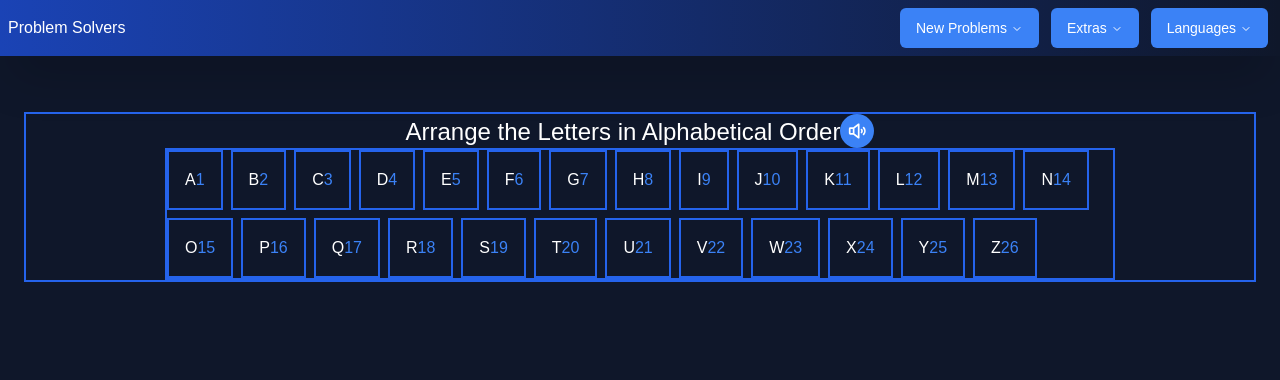
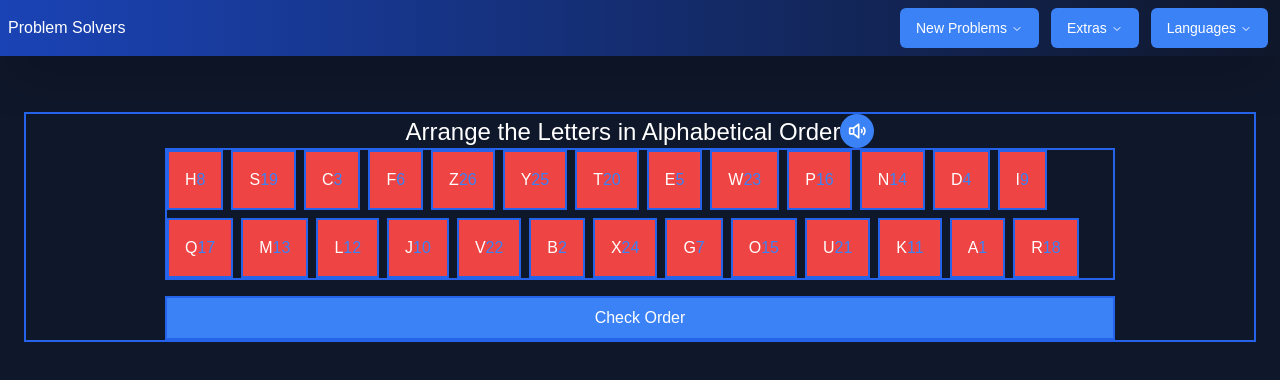
Before and after one commit to bartswierz/learning-game, a React (Vite) app: page /alphabetical-order in a window 1280 px wide. Shown: the top 380 px of the page. Built offline with nearby package versions, Linux system fonts and the light colour scheme; a web font is replaced by a local one.

Commit message:
progress made on the functionality for the alphabetical order

```diff
--- a/src/components/ui/AlphabeticalOrder/AlphabeticalOrder.tsx
+++ b/src/components/ui/AlphabeticalOrder/AlphabeticalOrder.tsx
@@ -9,35 +9,37 @@ import DragAndDrop from "./DragAndDrop";
 type AlphabetDataType = {
   id: number;
   letter: string;
+  isCorrectPos: boolean;
 };
 
 const alphabetData: AlphabetDataType[] = [
-  { id: 1, letter: "A" },
-  { id: 2, letter: "B" },
-  { id: 3, letter: "C" },
-  { id: 4, letter: "D" },
-  { id: 5, letter: "E" },
-  { id: 6, letter: "F" },
-  { id: 7, letter: "G" },
-  { id: 8, letter: "H" },
-  { id: 9, letter: "I" },
-  { id: 10, letter: "J" },
-  { id: 11, letter: "K" },
-  { id: 12, letter: "L" },
-  { id: 13, letter: "M" },
-  { id: 14, letter: "N" },
-  { id: 15, letter: "O" },
-  { id: 16, letter: "P" },
-  { id: 17, letter: "Q" },
-  { id: 18, letter: "R" },
-  { id: 19, letter: "S" },
-  { id: 20, letter: "T" },
-  { id: 21, letter: "U" },
-  { id: 22, letter: "V" },
-  { id: 23, letter: "W" },
-  { id: 24, letter: "X" },
-  { id: 25, letter: "Y" },
-  { id: 26, letter: "Z" },
+  { id: 1, letter: "A", isCorrectPos: false },
+  { id: 2, letter: "B", isCorrectPos: false },
+  { id: 3, letter: "C", isCorrectPos: false },
+  { id: 4, letter: "D", isCorrectPos: false },
+  // TODO - uncomment the rest once functionality is done - testing on a smaller number of letters first for a cleaner console log
+  { id: 5, letter: "E", isCorrectPos: false },
+  { id: 6, letter: "F", isCorrectPos: false },
+  { id: 7, letter: "G", isCorrectPos: false },
+  { id: 8, letter: "H", isCorrectPos: false },
+  { id: 9, letter: "I", isCorrectPos: false },
+  { id: 10, letter: "J", isCorrectPos: false },
+  { id: 11, letter: "K", isCorrectPos: false },
+  { id: 12, letter: "L", isCorrectPos: false },
+  { id: 13, letter: "M", isCorrectPos: false },
+  { id: 14, letter: "N", isCorrectPos: false },
+  { id: 15, letter: "O", isCorrectPos: false },
+  { id: 16, letter: "P", isCorrectPos: false },
+  { id: 17, letter: "Q", isCorrectPos: false },
+  { id: 18, letter: "R", isCorrectPos: false },
+  { id: 19, letter: "S", isCorrectPos: false },
+  { id: 20, letter: "T", isCorrectPos: false },
+  { id: 21, letter: "U", isCorrectPos: false },
+  { id: 22, letter: "V", isCorrectPos: false },
+  { id: 23, letter: "W", isCorrectPos: false },
+  { id: 24, letter: "X", isCorrectPos: false },
+  { id: 25, letter: "Y", isCorrectPos: false },
+  { id: 26, letter: "Z", isCorrectPos: false },
 ];
 
 const AlphabeticalOrder = () => {
@@ -47,7 +49,7 @@ const AlphabeticalOrder = () => {
         Arrange the Letters in Alphabetical Order
         <TextToSpeech text="Arrange the Letters in Alphabetical Order" />
       </h2>
-      <DragAndDrop list={alphabetData} />
+      <DragAndDrop list={alphabetData} correctOrder={alphabetData} />
     </div>
   );
 };
--- a/src/components/ui/AlphabeticalOrder/DragAndDrop.tsx
+++ b/src/components/ui/AlphabeticalOrder/DragAndDrop.tsx
@@ -1,21 +1,47 @@
-import { useState } from "react";
+import { useEffect, useState } from "react";
 import { DndContext, closestCorners, useSensors, PointerSensor, useSensor, TouchSensor, KeyboardSensor } from "@dnd-kit/core";
 import { arrayMove, SortableContext, sortableKeyboardCoordinates } from "@dnd-kit/sortable";
 import DraggableItem from "./DraggableItem";
+import { shuffle } from "lodash";
 
 type ListType = {
   id: number;
   letter: string;
+  isCorrectPos: boolean;
 };
 
 interface DragAndDropProps {
   list: ListType[];
+  correctOrder: ListType[];
 }
 
-const DragAndDrop = ({ list }: DragAndDropProps) => {
-  const [correctOrder, setCorrectOrder] = useState(list);
-  const [alphabetList, setAlphabetList] = useState(list);
+/** TODO - may be able to refactor to one list once we have the functionality in place
+ * 1. Shuffle the list of letters to start
+ * 2. User can drag and drop the letters to arrange them in alphabetical order
+ * 3. Once the user has arranged the letters in the correct order, we can check if the order is correct
+ * Plan #1  4. Idea - we can use the ID of the changed element to determine if it is in the correct position. Example: b = id: 2, if we move b into the 2nd position, we should set the background to green indicating the correct position
+ *          4b - We should also LOCK the letter in place to prevent users from moving it again, this can cause confusion if they are able to move it again
+ *          5. If the user places the letter in the WRONG location, we can change the background of the letter to red
+ *            5b - this could be temporary for 2-3 seconds and then go back to  the default color. The goal of this is to provide feedback to the user that the letter is in the wrong location
+ *
+ * *******
+ * Plan #2
+ * Since our drag moves the entire row one to the right or left, it makes more sense to add a button that the user can click that will then check each position of the letters to see if they are in the correct order
+ * 1. This requires going through the entire list and comparing our id position against the answer key that is the alphabet list in order
+ * 2. If the user clicks the button and the letters are in the correct order, we can display a message that the letters are in the correct order IF ALL letters are in the correct order
+ * 2a. If there are only a few letters correct, we should LOCK the correct positions and change the background color to green
+ * 3. If the user gets all correct, we should display a button that allow the user to shuffle the letters again to try again
+ */
+const DragAndDrop = ({ list, correctOrder }: DragAndDropProps) => {
+  const [answerKey, setAnswerKey] = useState(correctOrder);
 
+  // TODO - use the list given and ADD a third property to the object that will be used to determine if the letter is in the correct position - correct: boolean
+  const [alphabetList, setAlphabetList] = useState(shuffle(list));
+  console.log("alphabetList: ", alphabetList);
+
+  useEffect(() => {
+    console.log("alphabetList: ", alphabetList);
+  }, [alphabetList]);
   const getAlphabetPos = (id: number) => {
     return alphabetList.findIndex((alphabet) => alphabet.id === id);
   };
@@ -46,18 +72,74 @@ const DragAndDrop = ({ list }: DragAndDropProps) => {
     }
   };
 
+  {
+    /* On click we will check the users order by comparing each letter's position agianst the answer key */
+  }
+  const handleCheckAnswer = () => {
+    // TODO - check the alphabetList against the answer
+    // console.log("Checking Answer - initial alphabetList: ", alphabetList);
+    // console.log("answer key: ", answer);
+    // For each is good because we do want to update this list
+    // const updatedAlphabetList = alphabetList.forEach(({ id, letter, isCorrectPos }) => {
+    // We are mapping over the answer key because the id will be in order to prevent going pasted the length of the array
+
+    // TODO - the background color WORKS, but we have a BUG with a second click of the check answers automatically sets the letters in the correct order because we are returning the id, letter from the answerKey instead of the alphabetList
+    const updatedAlphabetList = answerKey.map(({ id, letter, isCorrectPos }) => {
+      console.log(`${id}: ${letter} - isCorrectPos: ${isCorrectPos}`);
+
+      // Check if the id matches the correctOrder
+      // IF IT DOES - set isCorrectPos to true -> this will allow us to change the background color to green as a way to track progress
+      console.log("user letter:", letter, "answer[id].letter: ", alphabetList[id - 1].letter);
+
+      const userLetter = alphabetList[id - 1].letter;
+      const userLetterID = alphabetList[id - 1].id;
+
+      if (letter === userLetter) {
+        console.log("Correct Position: ", id);
+        return { id: userLetterID, letter: userLetter, isCorrectPos: true };
+        // return { id: alphabetList[id - 1].id, letter: alphabetList[id - 1].letter, isCorrectPos: true };
+      }
+      // else {
+      console.log("Incorrect! - userLetter: ", userLetter, "answerLetter: ", letter);
+      // return { id, letter, isCorrectPos: false };
+      return { id: userLetterID, letter: userLetter, isCorrectPos: false };
+      // }
+
+      // IF IT DOES NOT - set isCorrectPos to false ONLY if its not already false
+    });
+
+    console.log("updatedAlphabetList: ", updatedAlphabetList);
+    setAlphabetList(updatedAlphabetList);
+
+    // TODO - update alphabetList state once we finish checking each letter
+    // setAlphabetList(updatedAlphabetList);
+    // Loop through the alphabetList and compare the id to the correctOrder
+    // Each loop if its true, we will set the id to true
+  };
+
   return (
     <div>
       <DndContext collisionDetection={closestCorners} onDragEnd={handleDragEnd} sensors={sensors}>
         {/* <SortableContext items={alphabetList} strategy={verticalListSortingStrategy}> */}
         <SortableContext items={alphabetList}>
           <div className="flex flex-row flex-wrap gap-2 bb max-w-[950px]">
-            {alphabetList.map((alphabet) => (
-              <DraggableItem key={alphabet.id} id={alphabet.id} text={alphabet.letter} />
+            {alphabetList.map(({ id, letter, isCorrectPos }) => (
+              <DraggableItem
+                key={id}
+                id={id}
+                text={letter}
+                className={`bb hover:border-blue-400 transition-colors duration-200 ${isCorrectPos ? "bg-green-500" : "bg-red-500"}`}
+              />
             ))}
           </div>
         </SortableContext>
       </DndContext>
+
+      <div className="bb mt-4">
+        <button onClick={handleCheckAnswer} className="bg-blue-500 px-4 py-2 w-full">
+          Check Order
+        </button>
+      </div>
     </div>
   );
 };
--- a/src/components/ui/AlphabeticalOrder/DraggableItem.tsx
+++ b/src/components/ui/AlphabeticalOrder/DraggableItem.tsx
@@ -5,9 +5,10 @@ import { CSS } from "@dnd-kit/utilities";
 interface DraggableItemProps {
   text: string;
   id: number;
+  className?: string;
 }
 
-const DraggableItem = ({ text, id }: DraggableItemProps) => {
+const DraggableItem = ({ text, id, className = "" }: DraggableItemProps) => {
   const { attributes, listeners, setNodeRef, transform, transition } = useSortable({ id });
 
   const style = {
@@ -17,7 +18,7 @@ const DraggableItem = ({ text, id }: DraggableItemProps) => {
 
   // Note: touch-none is IMPORTANT FOR MOBILE to prevent the browser from scrolling when we are dragging an element
   return (
-    <div key={id} className="bb p-4 touch-none" ref={setNodeRef} {...attributes} {...listeners} style={style}>
+    <div key={id} className={`bb p-4 touch-none ${className}`} ref={setNodeRef} {...attributes} {...listeners} style={style}>
       {text}
       <span className="text-blue-500">{id}</span>
     </div>
```
